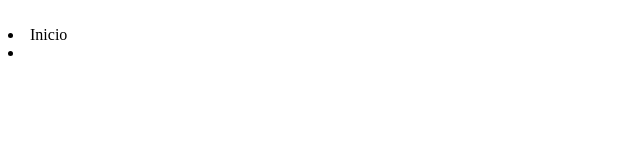
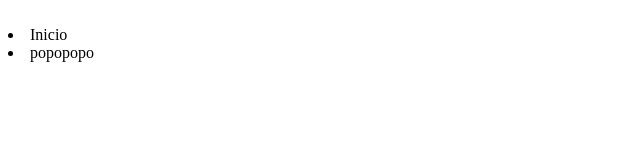
Before and after one commit to LuizCandeias/Projeto_dupla_11, a plain HTML site: page index.html in a window 1280 px wide. Shown: the full height of the page, 0-640 px from the left. Drawn offline with Linux system fonts and the light colour scheme.

Commit message:
E-Commerce

```diff
--- a/index.html
+++ b/index.html
@@ -12,7 +12,7 @@
     </div>
     <nav>
         <li>Inicio</li>
-        <li></li>
+        <li>popopopo</li>
     </nav>
     </header>
     <main>
```
